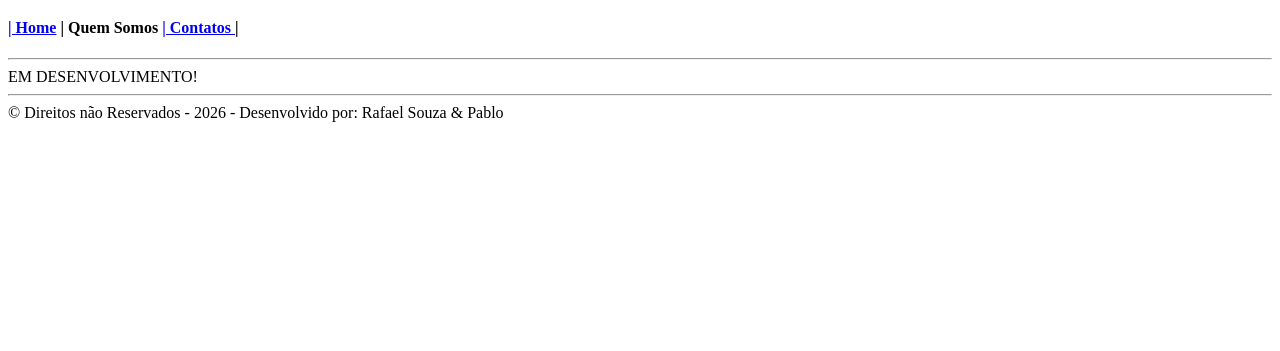
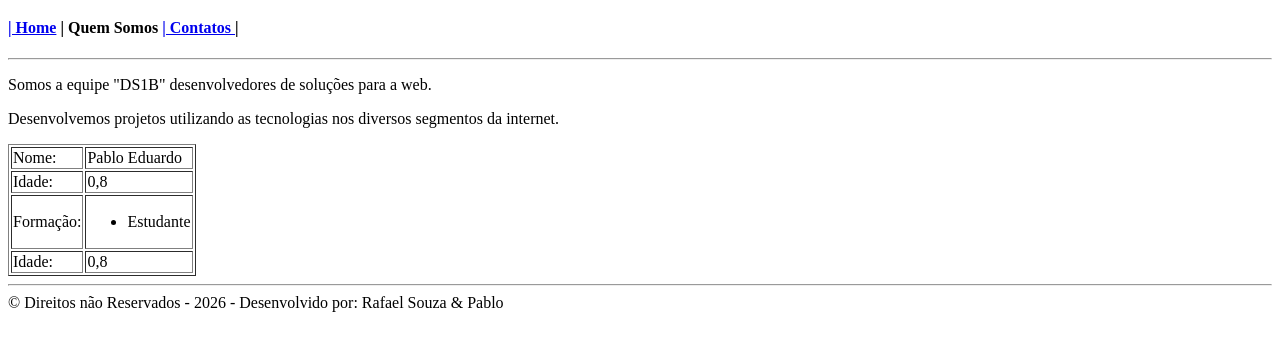
Before and after one commit to VodkaNaLogica/Web-Programming, a plain HTML site: page 1DS-B-PW-I-RafaelSouza-Pablo/quemsomos.html in a window 1280 px wide. Shown: the part 61-412 px from the top of the page. Drawn offline with Linux system fonts and the light colour scheme.

Commit message:
Update quemsomos.html

```diff
--- a/1DS-B-PW-I-RafaelSouza-Pablo/quemsomos.html
+++ b/1DS-B-PW-I-RafaelSouza-Pablo/quemsomos.html
@@ -22,7 +22,35 @@
   </header>
   <!-- Conteúdo Principal da Página -->
   <main>
-    EM DESENVOLVIMENTO!
+    <p>
+      Somos a equipe "DS1B" desenvolvedores de soluções para a web.
+    </p>
+    <p>
+      Desenvolvemos projetos utilizando as tecnologias nos diversos segmentos da internet.
+    </p>
+    <!-- Tabela 1--!>
+    <table border="1">
+      <tr>
+        <td>Nome:</td>
+        <td>Pablo Eduardo</td>
+      </tr>
+      <tr>
+        <td>Idade:</td>
+        <td>0,8</td>
+      </tr>
+      <tr>
+        <td>Formação:</td>
+        <td>
+          <ul>
+            <li>Estudante</li>
+          </ul>
+        </td>
+      <tr>
+        <td>Idade:</td>
+        <td>0,8</td>
+      </tr>
+      </tr>
+    </table>
   </main>
   <!-- Rodapé da Página -->
   <footer>
```
